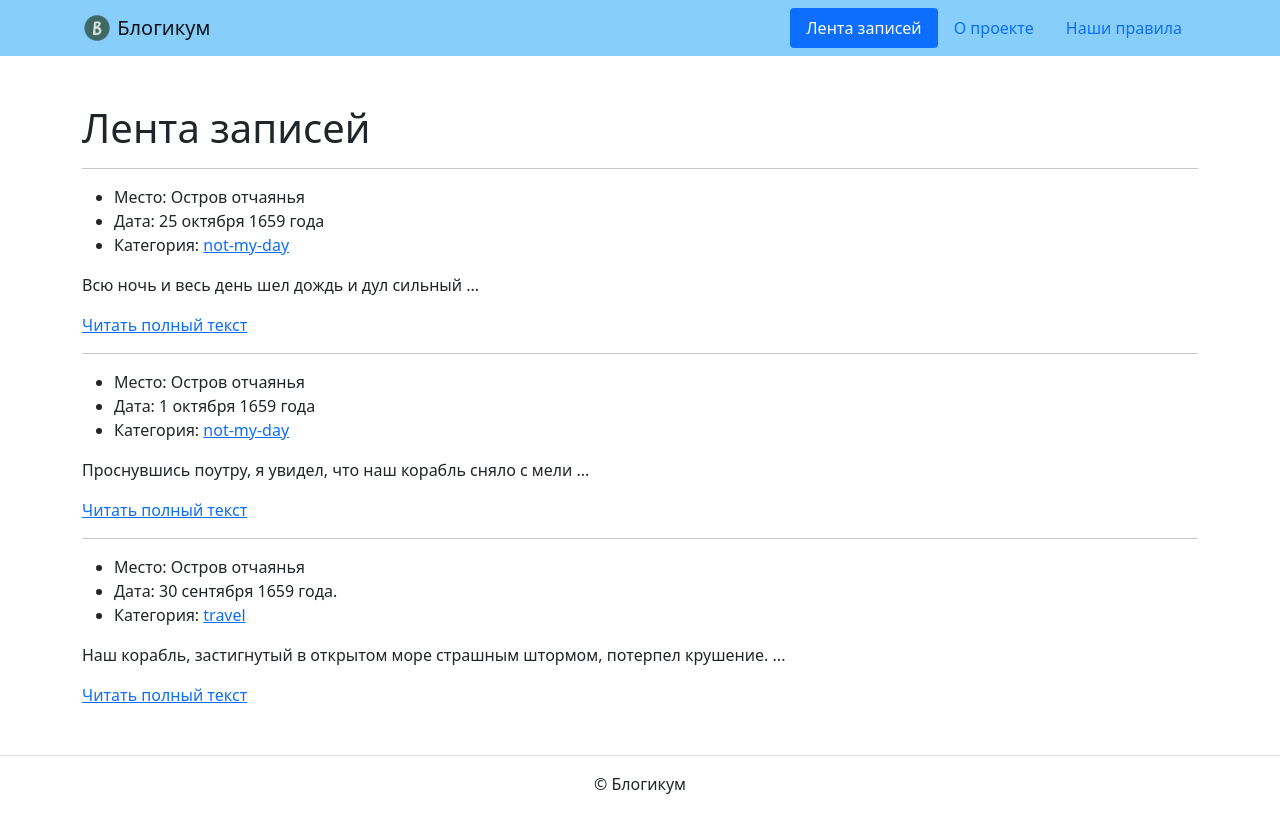
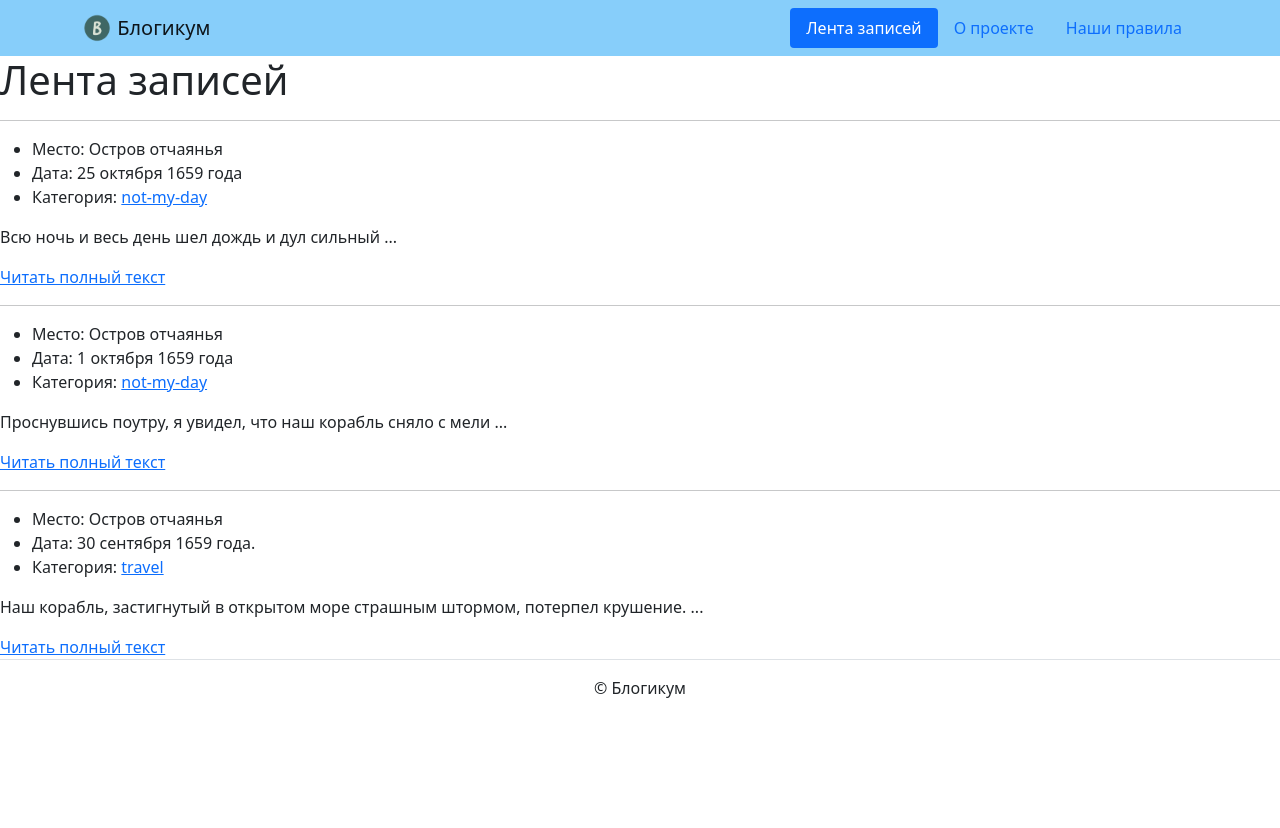
Before and after one commit to AlexCbk/django_sprint1, a Django app: page / in a window 1280 px wide. After the commit the page ends 698 px from the top, so only its background shows below. Run offline with Django 3.2, Linux system fonts and the light colour scheme; some libraries are stand-ins or nearby versions.

Commit message:
Update index.html

```diff
--- a/blogicum/templates/blog/index.html
+++ b/blogicum/templates/blog/index.html
@@ -1,8 +1,6 @@
 {% extends "base.html" %}
 {% block content %}
-<div class="container py-5">
 <h1>Лента записей</h1>
-  <!-- Перебираем в цикле все посты -->
 <hr>
 <article>
   <ul>
@@ -16,7 +14,6 @@
       Категория: <a href="/category/not-my-day">not-my-day</a>
     </li>
   </ul>
-    <!-- Первые 10 слов -->
   <p>
     Всю ночь и весь день шел дождь и дул сильный ...
   </p>
@@ -35,7 +32,6 @@
       Категория: <a href="/category/not-my-day">not-my-day</a>
     </li>
   </ul>
-    <!-- Первые 10 слов -->
   <p>
     Проснувшись поутру, я увидел, что наш корабль сняло с мели ...
   </p>
@@ -54,11 +50,9 @@
       Категория: <a href="/category/travel">travel</a>
     </li>
   </ul>
-    <!-- Первые 10 слов -->
   <p>
     Наш корабль, застигнутый в открытом море страшным штормом, потерпел крушение. ...
   </p>
   <a href="/posts/2">Читать полный текст</a>
 </article>
-</div>
 {% endblock %}
```
Lines whose indentation alone changed are shown as unchanged.
